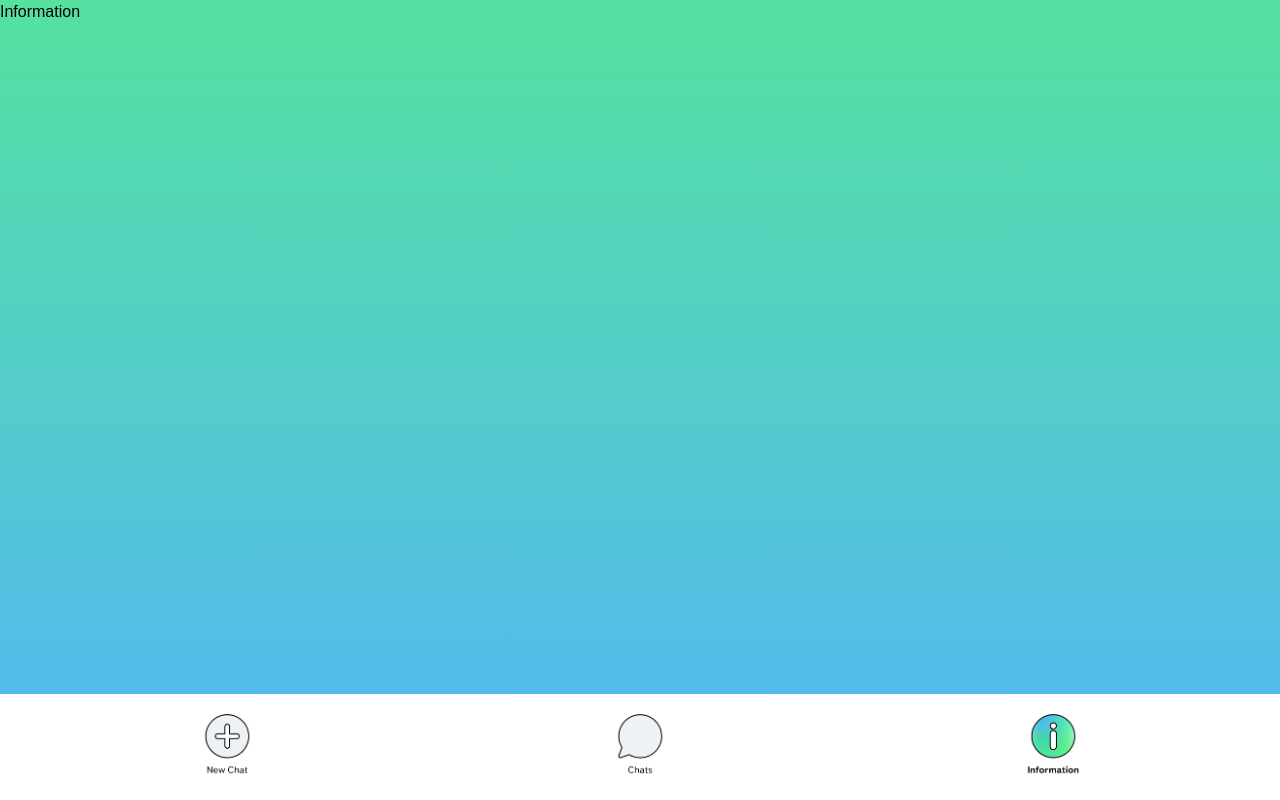
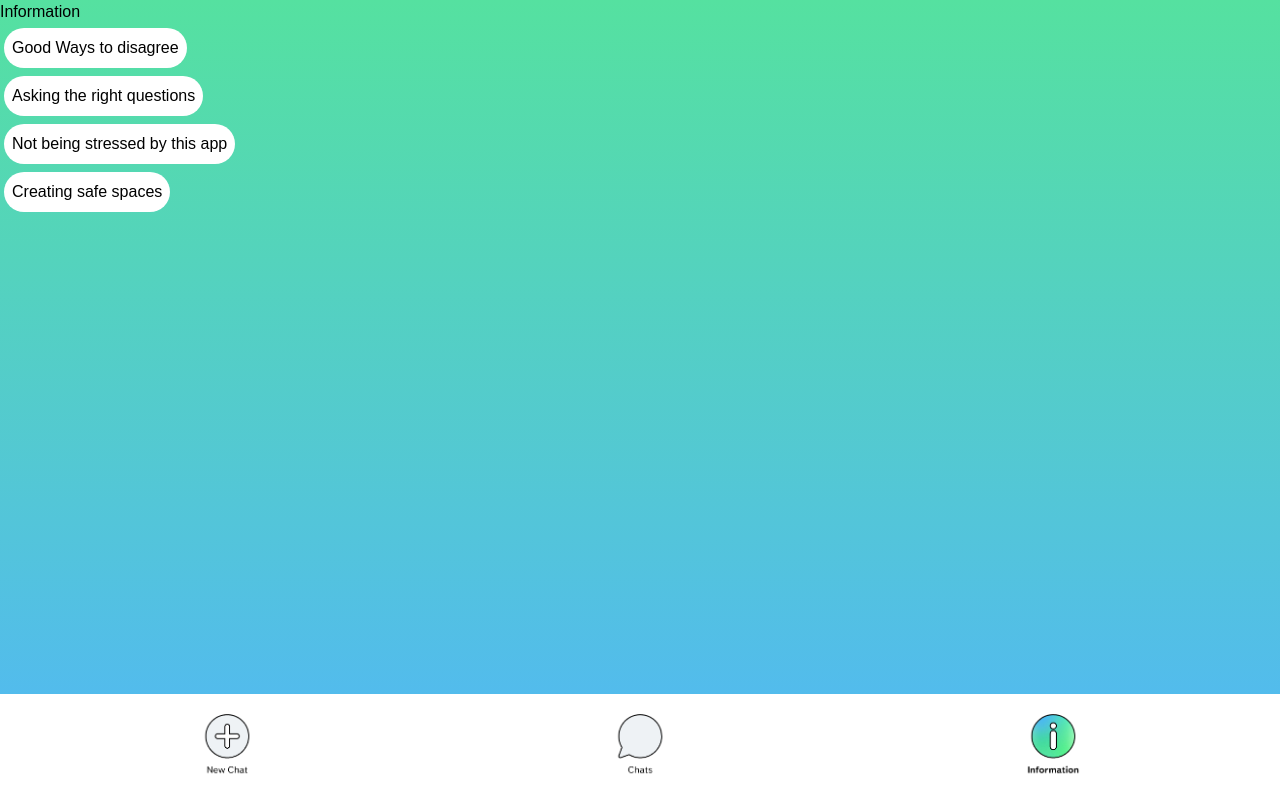
Before and after one commit to MichelMeyer19/whisperweb, a React (Vite) app: page /information in a window 1280 px wide. Built offline with nearby package versions, Linux system fonts and the light colour scheme.

Commit message:
add buttons on info page

```diff
--- a/src/components/pages/Information.jsx
+++ b/src/components/pages/Information.jsx
@@ -1,5 +1,43 @@
 import React from "react";
+import {useState} from 'react';
+
+let initialInformations = [
+  {id: "0", info_header: "Good Ways to disagree", isClicked: false},
+  {id: "1", info_header: "Asking the right questions", isClicked: false},
+  {id: "2", info_header: "Not being stressed by this app", isClicked: false},
+  {id: "3", info_header: "Creating safe spaces", isClicked: false}
+];
 
 export const Information = () => {
-  return <h1>Information</h1>;
+
+  const [infos, setInfos] = useState(initialInformations);
+
+  function handleInfoClick(e) {
+    console.log('clicked button: '+e.currentTarget.id)
+    const new_info_buttons = infos.map(info => {
+      if (infos.id === e.currentTarget.id) {
+          return {...info, isClicked: true};
+      } else {
+          return info;
+      };
+    });
+    setInfos(new_info_buttons)
+  };
+
+  return (
+  <>
+    <h1>
+      Information
+    </h1>
+    <main>
+      {infos.map(each =>
+        <div>
+          <button id={each.id} onClick={handleInfoClick} class={"button topicButton"}>
+            {each.info_header}
+          </button>
+        </div>
+      )}
+    </main>
+  </>
+  );
 };
--- a/src/components/pages/NewChat.jsx
+++ b/src/components/pages/NewChat.jsx
@@ -1,7 +1,6 @@
 import React from "react";
 
 import {TopicList} from '../organisms/TopicList.jsx';
-import newChatButton from "../atoms/newChatButton.jsx";
 
 export const NewChat = () => {
   return (
```
